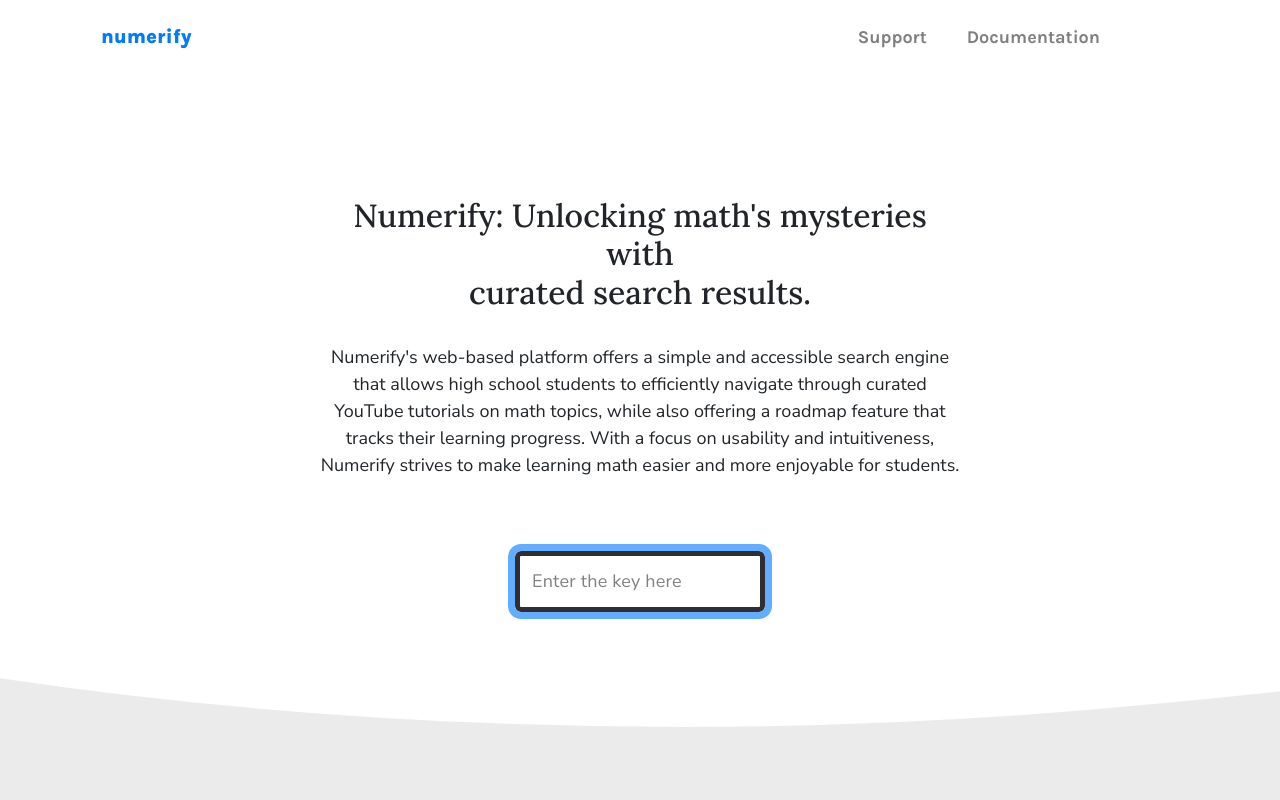
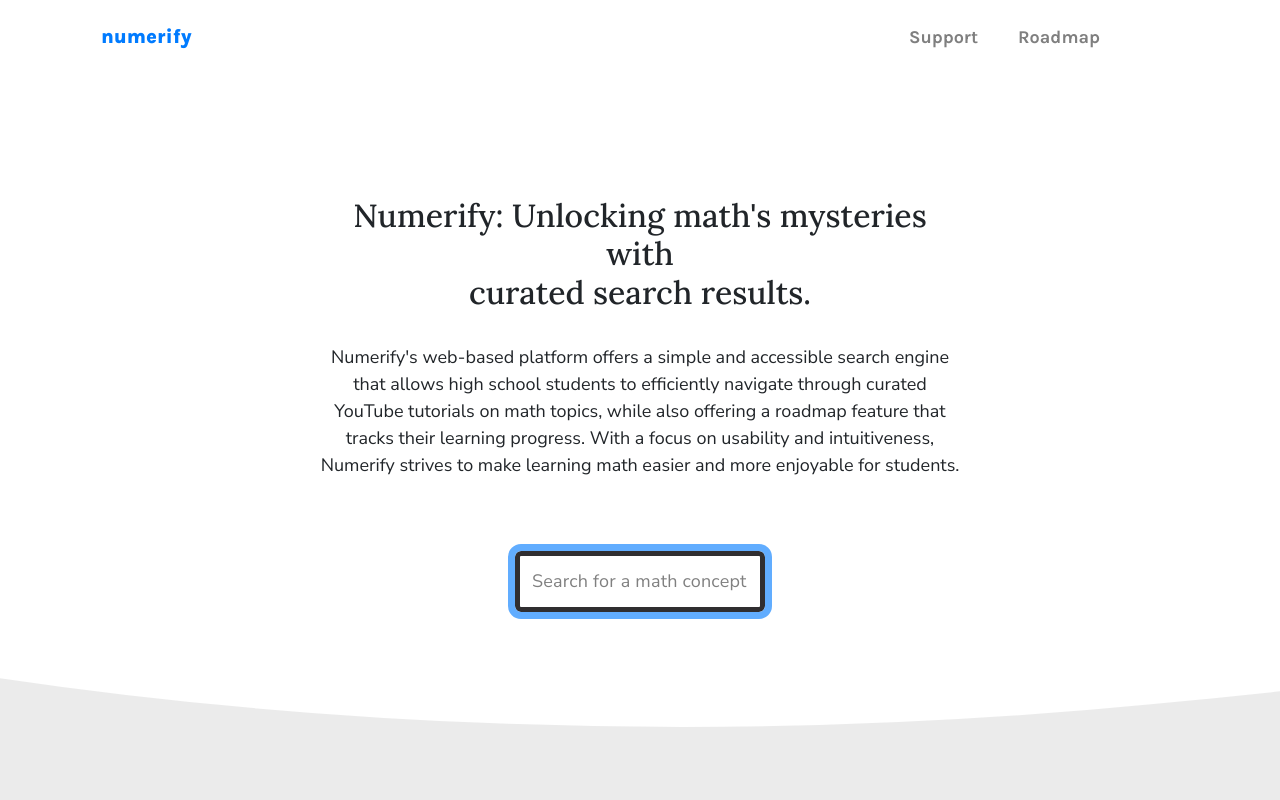
Before and after one commit to olutobaojo/webby, a plain HTML site: page index.html in a window 1280 px wide. Shown: the top 800 px of the page. Drawn offline with nearby package versions, Linux system fonts and the light colour scheme.

Commit message:
Update index.html

```diff
--- a/index.html
+++ b/index.html
@@ -41,8 +41,8 @@
               <!-- Docs-->
               <li class="nav-item">
                 <a class="nav-link" href="https://medicomm.org/press/">
-                  <span class="d-xs-flex d-sm-inline d-md-inline d-lg-none d-xl-none">Docs</span>
-                  <span class="d-none d-md-none d-lg-inline d-xl-inline">Documentation</span>
+                  <span class="d-xs-flex d-sm-inline d-md-inline d-lg-none d-xl-none">Roadmap</span>
+                  <span class="d-none d-md-none d-lg-inline d-xl-inline">Roadmap</span>
                 </a>
               </li>
 
@@ -169,7 +169,7 @@
       });
 
       var typed = new Typed(".element", {
-        strings: ["Enter the key here"],
+        strings: ["Search for a math concept here"],
         typeSpeed: 60,
       });
     </script>
```
